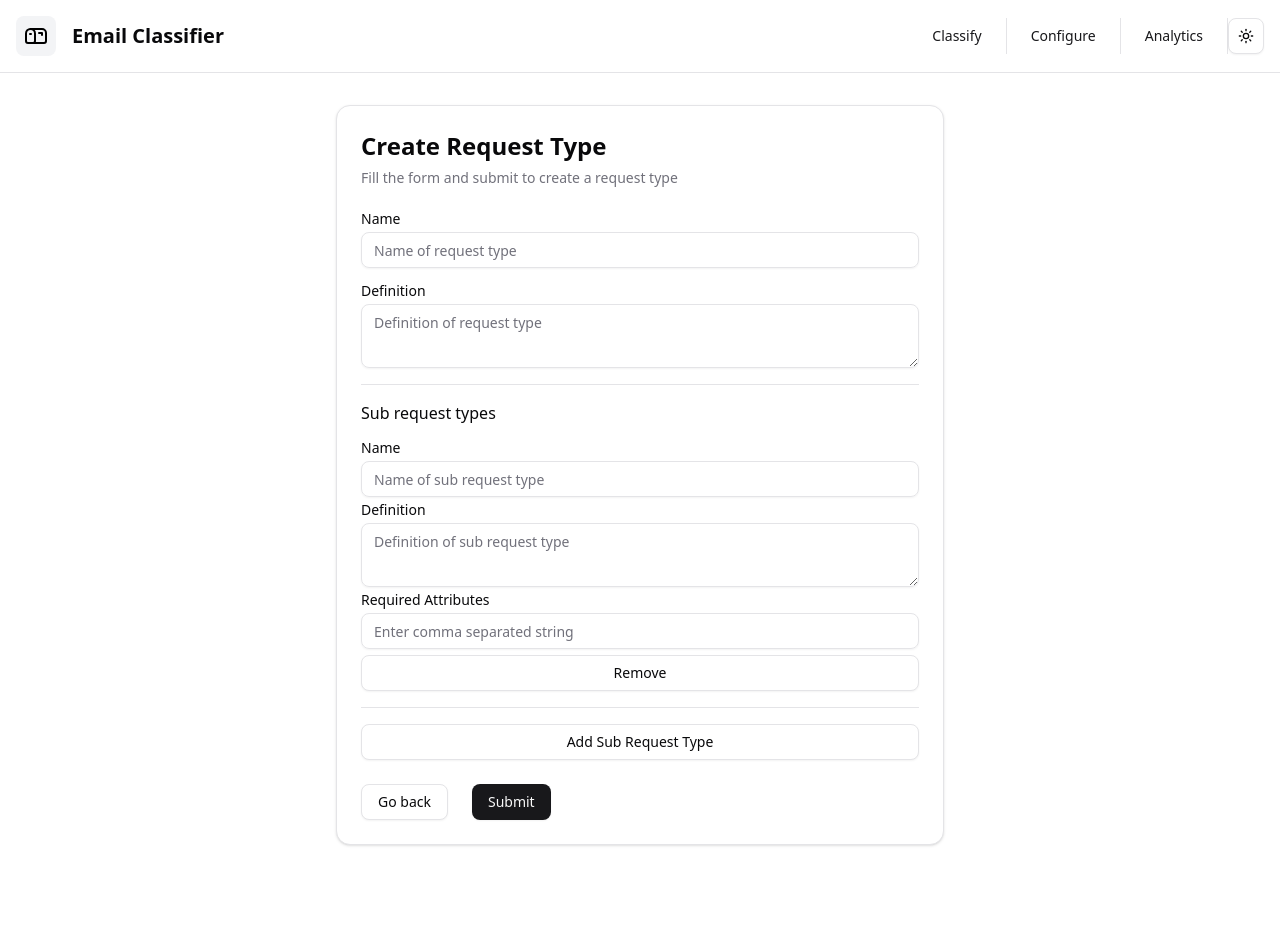
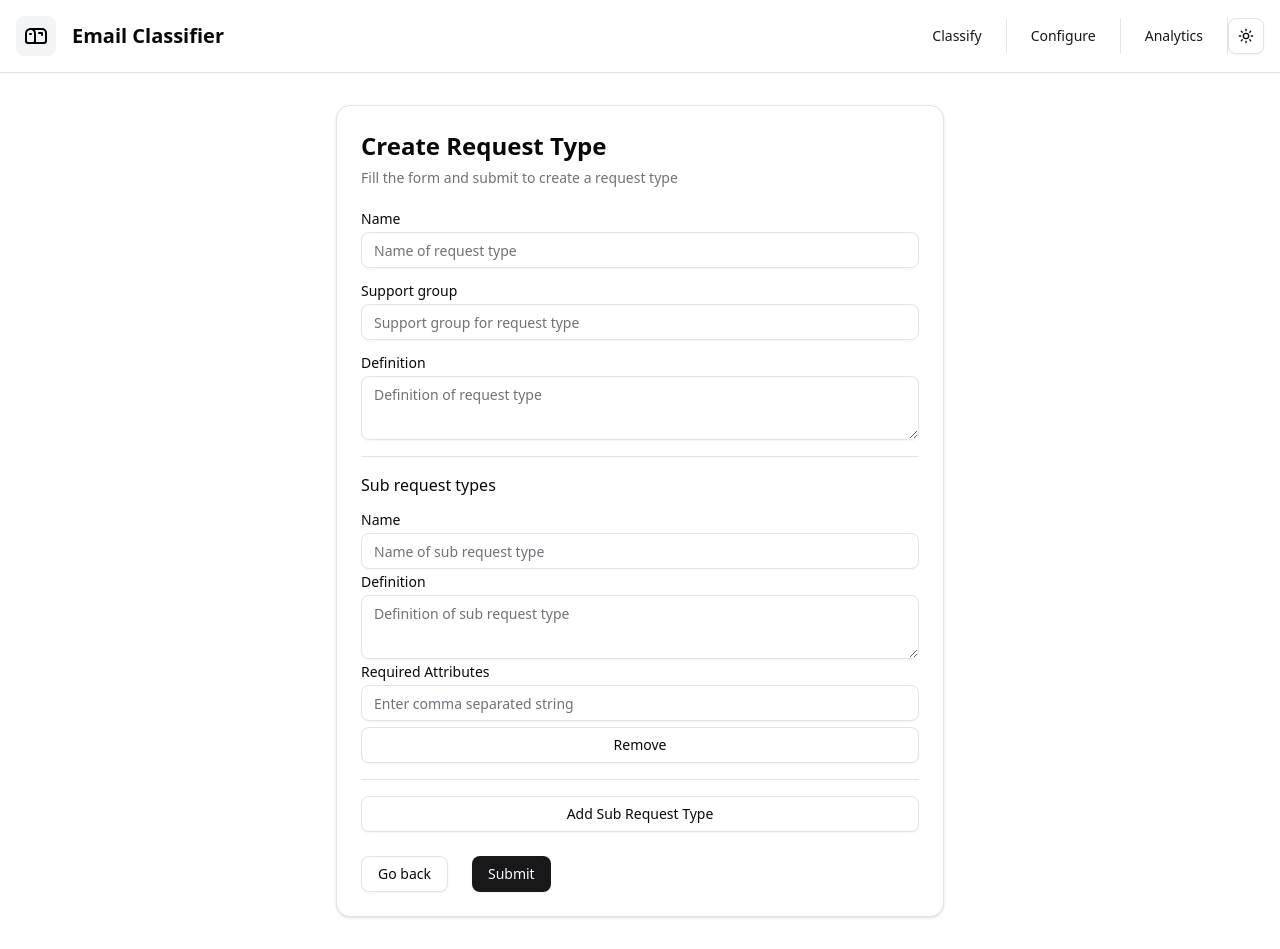
Before and after one commit to ewfx/gaied-ctrl-alt-defeat, a Next.js app in the folder code/src/client/: page /addReq in a window 1280 px wide. Before the commit the page ends 877 px from the top, so only its background shows below. Built offline with nearby package versions, Linux system fonts and the light colour scheme.

Commit message:
add support group

```diff
--- a/code/src/client/app/(navLayout)/editReq/[reqId]/page.tsx
+++ b/code/src/client/app/(navLayout)/editReq/[reqId]/page.tsx
@@ -25,6 +25,7 @@ export default function EditReqType() {
   const router = useRouter();
   const [name, setName] = useState("");
   const [definition, setDefinition] = useState("");
+  const [support_group, setSupport_group] = useState("");
   const [loading, setLoading] = useState(false);
   const [submitting, setSubmitting] = useState(false);
 
@@ -42,10 +43,12 @@ export default function EditReqType() {
         const response = await axios.get(
           `${backend_uri}/request-types/${reqId}`
         );
-        const { name, definition, sub_request_types } = response.data;
+        const { name, definition, support_group, sub_request_types } =
+          response.data;
         setName(name);
         setDefinition(definition);
         setSubRequests(sub_request_types);
+        setSupport_group(support_group);
       } catch (error) {
         console.error("Error fetching data", error);
         toast.error("Error fetching data");
@@ -107,6 +110,7 @@ export default function EditReqType() {
         {
           name,
           definition,
+          support_group,
           sub_request_types: subRequests,
         }
       );
@@ -161,6 +165,15 @@ export default function EditReqType() {
                     placeholder="Name of request type"
                     value={name}
                     onChange={(e) => setName(e.target.value)}
+                  />
+                </div>
+                <div className="flex flex-col space-y-1.5">
+                  <Label htmlFor="name">Support group</Label>
+                  <Input
+                    id="support_group"
+                    placeholder="Support group for request type"
+                    value={support_group}
+                    onChange={(e) => setSupport_group(e.target.value)}
                   />
                 </div>
                 <div className="flex flex-col space-y-1.5">
--- a/code/src/client/components/addReq/AddReqForm.tsx
+++ b/code/src/client/components/addReq/AddReqForm.tsx
@@ -23,6 +23,7 @@ export default function AddReqForm() {
   const router = useRouter();
   const [name, setName] = useState("");
   const [definition, setDefinition] = useState("");
+  const [support_group, setSupport_group] = useState("");
   const [loading, setLoading] = useState(false);
 
   type SubRequest = {
@@ -82,6 +83,7 @@ export default function AddReqForm() {
     const response = await axios.post(`${backend_uri}/request-types/`, {
       name,
       definition,
+      support_group,
       sub_request_types: subRequests,
     });
       console.log("submit", response.data);
@@ -113,6 +115,15 @@ export default function AddReqForm() {
                 placeholder="Name of request type"
                 value={name}
                 onChange={(e) => setName(e.target.value)}
+              />
+            </div>
+            <div className="flex flex-col space-y-1.5">
+              <Label htmlFor="name">Support group</Label>
+              <Input
+                id="support_group"
+                placeholder="Support group for request type"
+                value={support_group}
+                onChange={(e) => setSupport_group(e.target.value)}
               />
             </div>
             <div className="flex flex-col space-y-1.5">
--- a/code/src/client/components/configure/RequestTypeList.tsx
+++ b/code/src/client/components/configure/RequestTypeList.tsx
@@ -36,6 +36,7 @@ export default function RequestTypeList() {
     _id: string;
     name: string;
     definition: string;
+    support_group: string;
     sub_request_types: SubRequestType[];
   };
   const [data, setData] = useState<RequestType[]>([]);
@@ -246,6 +247,11 @@ export default function RequestTypeList() {
                 <p className="pl-2 mb-4 ">{selectedReq.definition}</p>
 
                 <Separator className="mb-4" />
+                <p className="text-lg mb-2 font-bold">Support Group:</p>
+
+                <p className="pl-2 mb-4 ">{selectedReq.support_group}</p>
+
+                <Separator className="mb-4" />
 
                 <p className="text-lg mb-2 font-bold">Sub request types:</p>
 
```
Also changed, not shown: 1 other file (tests, documents, lock files or other folders).
